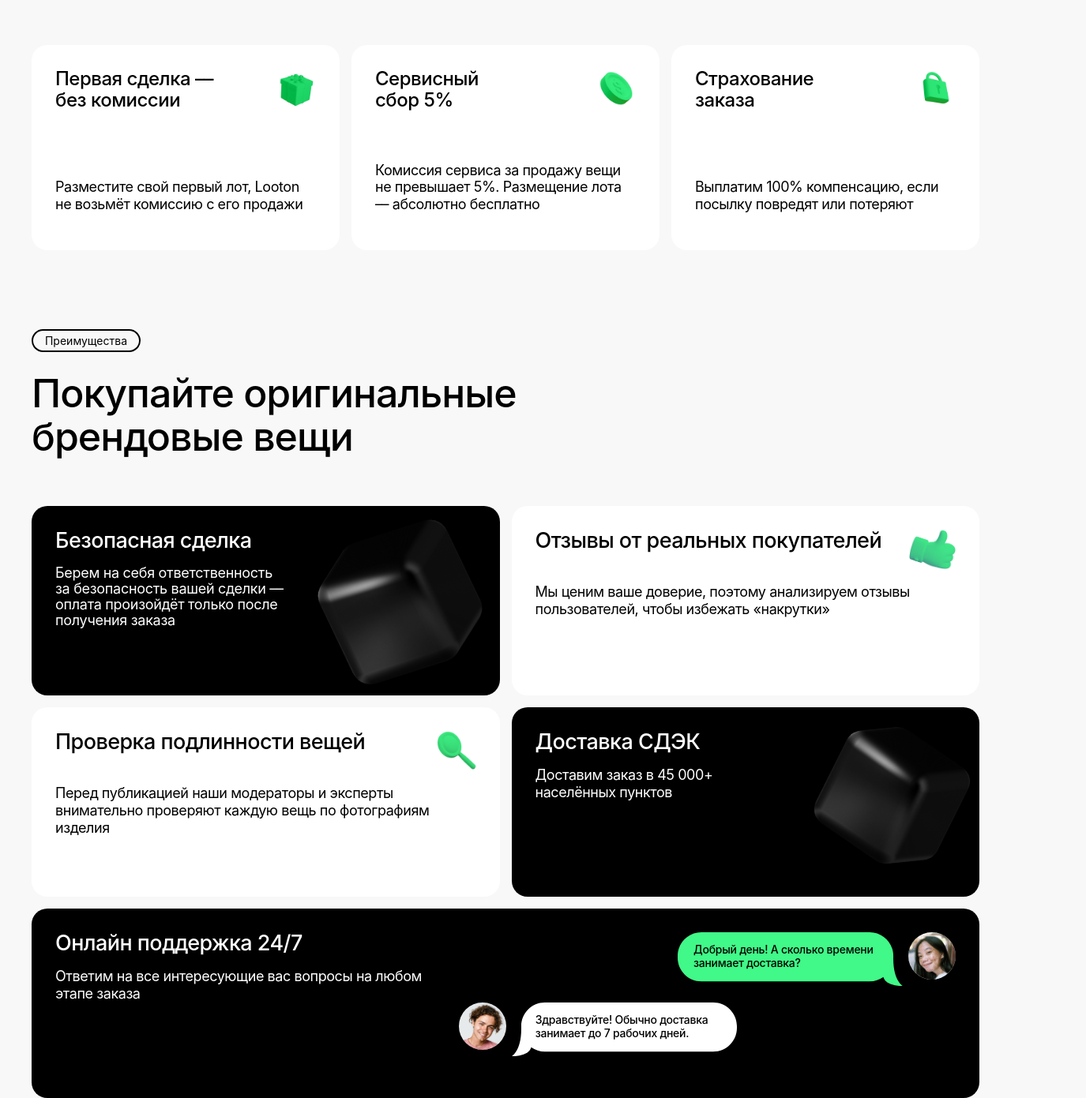
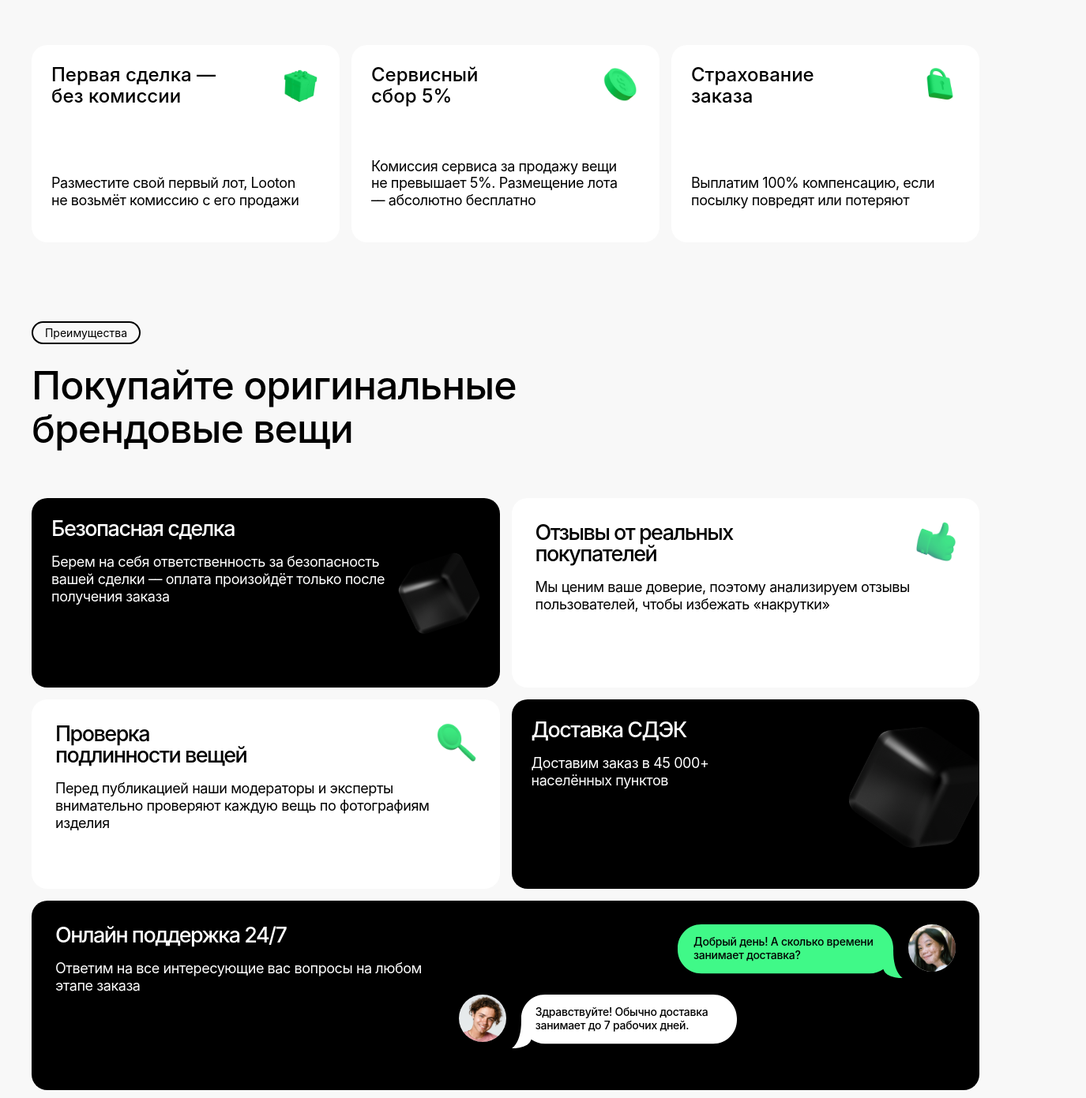
Before and after one commit to pornoiya/looton-landing, a website built with Vite: page index.html in a window 1280 px wide. Shown: the part 1086-2477 px from the top of the page at 79% size, 1375 px wide, since content can reach past the window. Built offline with nearby package versions, Linux system fonts and the light colour scheme; files whose address does not match are found by name.

Commit message:
rem to em 1,2 screens

```diff
--- a/index.html
+++ b/index.html
@@ -89,7 +89,7 @@
           <article class="profits-customer-grid__card customer-profit_safe-deal">
             <div class="profit-customer-card__header-description-container">
               <h4 class="card-title">Безопасная сделка</h4>
-              <p class="profit-customer-card__description">Берем на&nbsp;себя ответственность за&nbsp;безопасность вашей сделки&nbsp;–– оплата произойдёт только после получения заказа</p>
+              <p class="card-description">Берем на&nbsp;себя ответственность за&nbsp;безопасность вашей сделки&nbsp;–– оплата произойдёт только после получения заказа</p>
             </div>
             <div class="profit-customer-card__image-container">
               <img class="safe-deal__cube" src="public/pictures/black_cube.png"/>
--- a/style.css
+++ b/style.css
@@ -88,18 +88,16 @@ button {
 
 .page-navigation {
   display: flex;
+  font-size: 1.6rem;
   flex-direction: row;
-  gap: 3rem;
+  gap: 1.875em;
 }
 
 .page-navigation__item {
   cursor: pointer;
-
+  letter-spacing: -0.0352rem;
+  font-weight: 500;
   color: #A1A5AB;
-
-  letter-spacing: -0.0352rem;
-  font-size: 1.6rem;
-  font-weight: 500;
   text-decoration: none;
 }
 
@@ -264,25 +262,36 @@ button {
 .profit-cards-container {
   display: grid;
   grid-template-columns: repeat(3, 1fr);
+  font-size: 1rem;
   max-width: 120rem;
-  gap: 1.5rem;
+  gap: 1.5em;
   justify-content: stretch;
-  margin-top: 2rem;
+  margin-top: 2em;
 }
 
 .profit-cards-container__card {
-  font-size: 2rem;
+  display: flex;
+  flex-direction: column;
+  justify-content: space-between;
+  background: var(--looton-white);
+  border-radius: 2em;
+  padding: 2.5em;
+  height: 20em;
+
+  /* font-size: 2rem;
   min-height: 20rem;
   border-radius: 2rem;
   background: var(--looton-white);
   padding: 3rem;
   display: flex;
   flex-direction: column;
-  justify-content: space-between;
+  justify-content: space-between; */
 }
 
-.profit-cards-container__card:hover, .profits-customer-grid__card:hover, .instructions-grid__card:hover  {
-  filter: drop-shadow(0 0.4rem 1rem #F0EFEF);
+.profit-cards-container__card:hover,
+.profits-customer-grid__card:hover,
+.instructions-grid__card:hover  {
+  filter: drop-shadow(0 4px 10px #F0EFEF);
 }
 
 .profit-card__header-icon-container {
@@ -291,16 +300,18 @@ button {
 }
 
 .profit-card__content__header {
-  font-size: 2.4rem;
+  /* font-size: 2.4rem; */
+  font-size: 2.4em;
   font-weight: 500;
   line-height: 110%;
-  letter-spacing: -0.05rem;
+  /* letter-spacing: -0.005em; */
   white-space: pre;
 }
 
 .profit-card__content__icon {
-  min-width: 5rem;
-  height: 5rem;
+  /* display: flex; */
+  width: 5em;
+  height: 5em;
 }
 
 .profit-card__content__icon img {
@@ -308,47 +319,48 @@ button {
   height: 100%;
 }
 
-.profit-card__description, .profit-customer-card__description {
-  font-size: 1.8rem;
+.profit-card__description {
+  font-size: 18em;
   font-style: normal;
   font-weight: 400;
   line-height: 110%;
-  letter-spacing: -0.03rem;
+  letter-spacing: -0.003em;
   max-width: 97%;
 }
 
 /* Screen 3 */
 
 .profits-customer-grid {
+  font-size: 1rem;
   display: grid;
   grid-template-columns: repeat(2, 1fr);
-  grid-template-rows: repeat(3, 24rem);
+  grid-template-rows: repeat(3, 24em);
   max-height: 76rem;
-  gap: 1.5rem;
+  gap: 1.5em;
   justify-content: stretch;
-  margin-top: 2rem;
+  margin-top: 2em;
 }
 
 .profits-customer-grid__card {
-  border-radius: 20px;
-  background-color: #000;
+  border-radius: 2em;
+  background-color: var(--looton-black);
   overflow: hidden;
 }
 
 .profit-customer-card__header {
-  font-size: 3rem;
+  font-size: 3em;
   font-style: normal;
   font-weight: 500;
   line-height: 100%;
-  letter-spacing: -0.057rem;
-  margin-bottom: 2.5rem;
+  letter-spacing: -0.057em;
+  margin-bottom: 2.5em;
   white-space: pre;
 }
 
 .profit-customer-card__header-description-container {
-  padding: 3rem;
-  position: relative;
-  z-index: 1;
+  padding: 2.5em;
+  /* position: relative;
+  z-index: 1; */
 }
 
 .customer-profit_safe-deal, .customer-profit_cdek-delivery, .customer-profit_online-support {
@@ -357,8 +369,8 @@ button {
 }
 
 .profit-customer-card__image-container {
-  width: 100%;
-  max-width: 28rem;
+  /* width: 100%; */
+  max-width: 28em;
 
   height: 100%;
   object-fit: contain;
@@ -374,14 +386,14 @@ button {
 
 .safe-deal__cube {
   transform: rotate(-22deg);
-  margin-left: -3rem;
+  margin-left: -3em;
 }
 
 .cdek__cube {
   /* width: 70%; */
   transform: rotate(30deg) scale(0.7);
-  margin-left: 3rem;
-  margin-top: -1rem;
+  margin-left: 3em;
+  margin-top: -1em;
 }
 
 .customer-profit_real-reviews, .customer-profit_original-check {
@@ -392,7 +404,7 @@ button {
 
 .customer-profit_safe-deal {
   display: flex;
-  gap: 1rem;
+  gap: 1em;
   grid-column-start: 1;
   grid-column-end: 1;
   grid-row-start: 1;
@@ -576,11 +588,12 @@ button {
 }
 
 .card-title {
-  font-size: 2.7rem;
+  font-size: 2.7em;
   font-style: normal;
   font-weight: 500;
   line-height: 100%; /* 30px */
-  letter-spacing: -0.057rem;
+  letter-spacing: -0.057em;
+  white-space: pre;
 }
 
 .instructions-grid__card__id {
```
